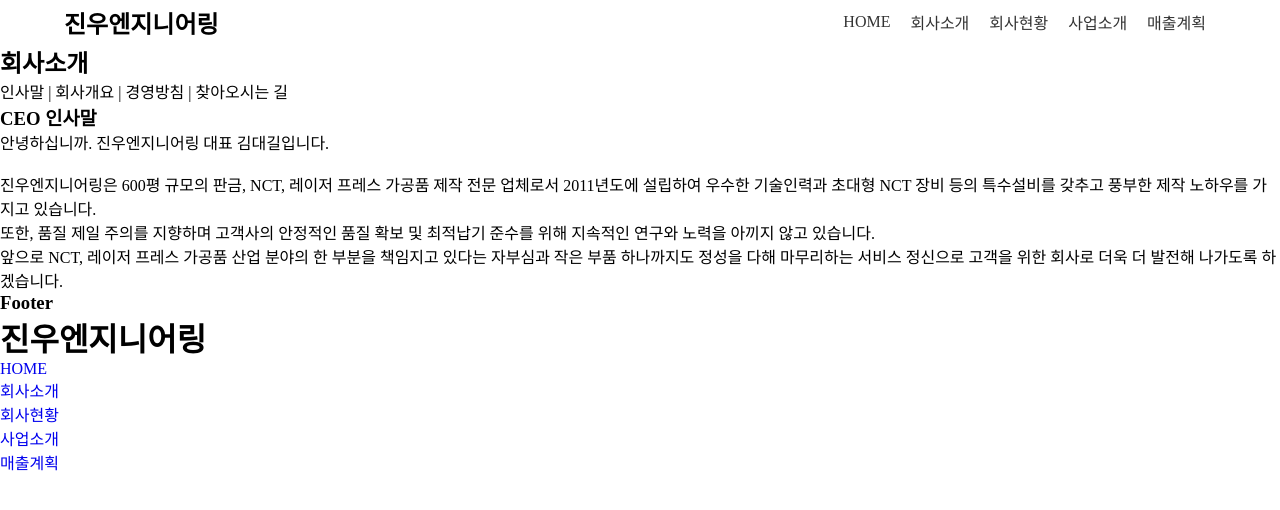
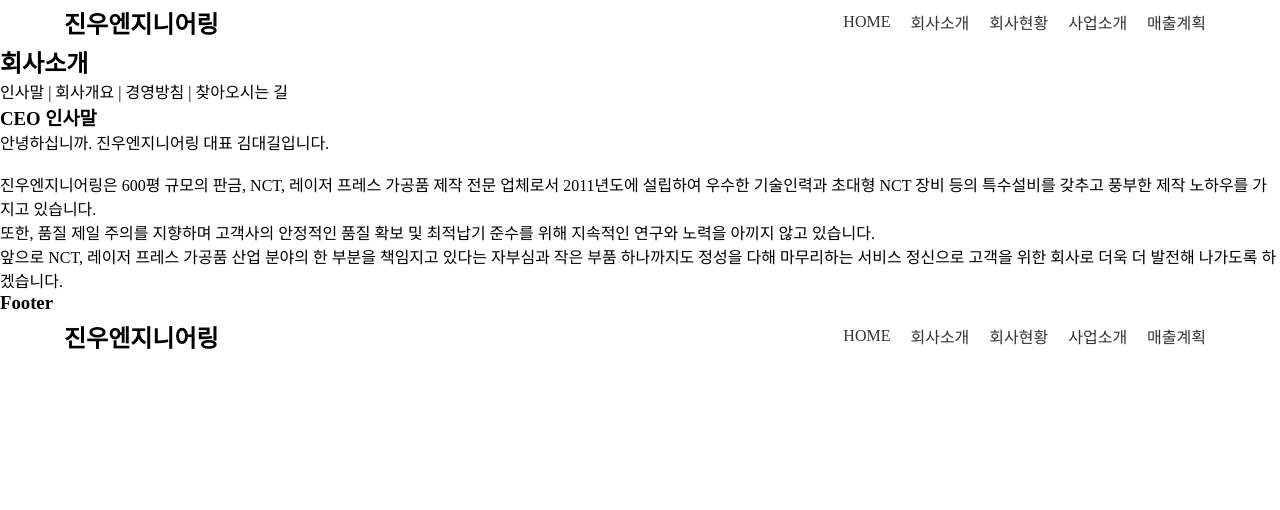
Before and after one commit to jinwoo-engineering/jinwoo-engineering.github.io, a website: page html/about.html in a window 1280 px wide. Drawn offline with Linux system fonts and the light colour scheme.

Commit message:
Modifu rendering
일괄로 적용하도록 수정

```diff
--- a/html/about.html
+++ b/html/about.html
@@ -9,10 +9,10 @@
 </head>
 <body class="page-about">
 
-<div id="root" class="root">
+<div class="root">
 
 	<header class="header">
-		<div id="gnb"></div>
+		<div data-component="gnb"></div>
 		<h2 class="__title">회사소개</h2>
 		<p class="__text">인사말 | 회사개요 | 경영방침 | 찾아오시는 길</p>
 	</header>
@@ -33,9 +33,9 @@
 		</div>
 	</main>
 
-	<footer id="footer"></footer>
+	<footer data-component="footer"></footer>
 
-	<div id="gnbFix"></div>
+	<div data-component="gnbFix"></div>
 
 
 </div>
--- a/js/common.js
+++ b/js/common.js
@@ -1,7 +1,8 @@
 'use strict';
 
-const gnbTemplate =
-`
+var dom = document;
+
+var tempateGnb = `
 	<h1 class="brand">진우엔지니어링</h1>
 	<nav class="nav">
 		<ul class="nav-list">
@@ -22,14 +23,22 @@ const gnbTemplate =
 			</li>
 		</ul>
 	</nav>`;
-const footerTemplate = `<h3>Footer</h3>`;
 
-// root.insertAdjacentHTML('afterbegin', gnbTemplate);
-gnb.className = "gnb";
-gnb.innerHTML = gnbTemplate;
+var template = {
+	gnb: tempateGnb,
+	footer: `<h3>Footer</h3>`,
+	gnbFix: tempateGnb
+};
 
-footer.className = "footer";
-footer.innerHTML = footerTemplate;
+var className = {
+	gnb: 'gnb',
+	footer: 'footer',
+	gnbFix: 'gnb gnbFix'
+};
 
-gnbFix.className = "gnb-fix";
-gnbFix.innerHTML = gnbTemplate;
+var components = dom.querySelectorAll('[data-component]');
+components.forEach( cp => {
+	var key = cp.dataset.component;
+	cp.className = className[key];
+	cp.innerHTML = template[key];
+});
```
Lines whose indentation alone changed are shown as unchanged.
